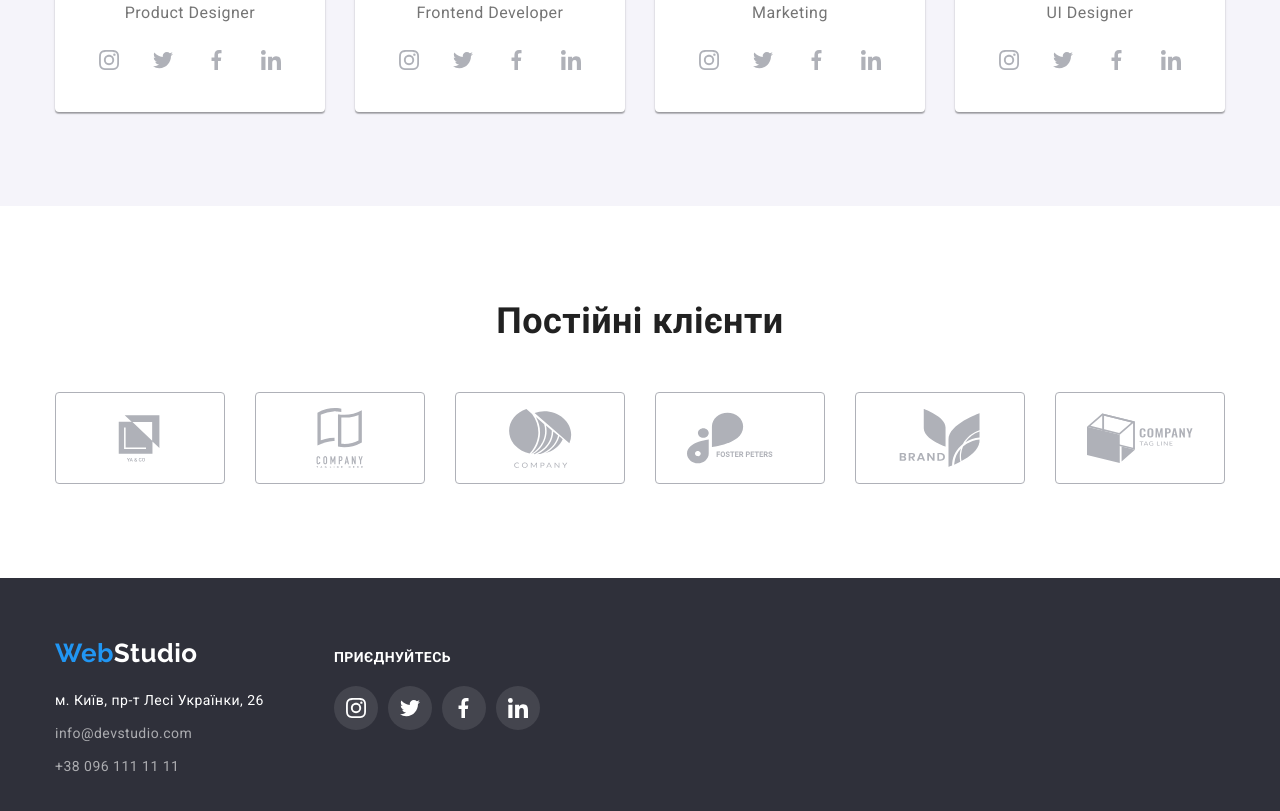
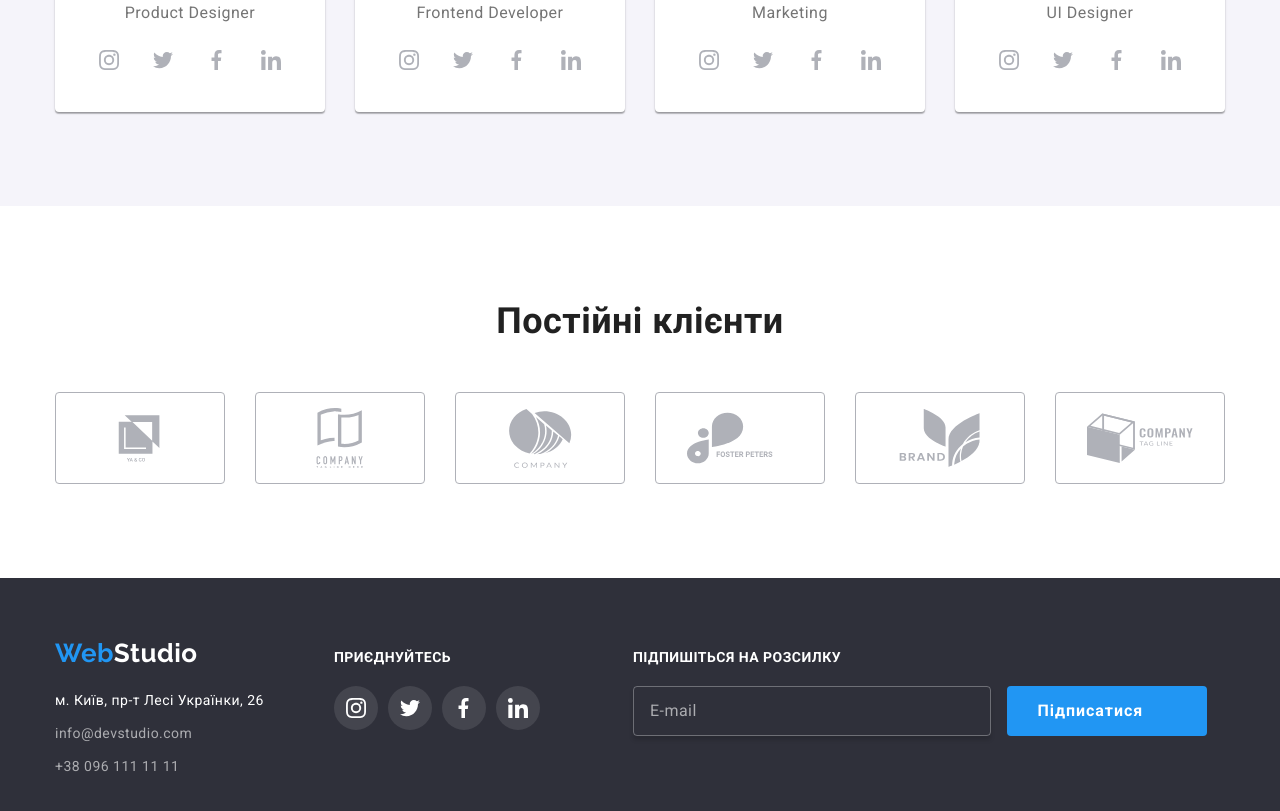
Before and after one commit to YevhenBez/goit-markup-hw-06, a plain HTML site: page index.html in a window 1280 px wide. Shown: the part 2098-2909 px from the top of the page. Drawn offline with nearby package versions, Linux system fonts and the light colour scheme.

Commit message:
Почти сделал в footer   блок "підпишіться на розсилку"
Почти сделал в footer   блок "підпишіться на розсилку" (осталось сделать только самолётик).

```diff
--- a/css/styles.css
+++ b/css/styles.css
@@ -13,6 +13,7 @@
     --icon-staff: #AFB1B8;
     --icon-bg-hover: #2196F3;
     --icon-accent: #FFFFFF;
+    --green: #0b951b;
 }
 
 h1,
@@ -699,6 +700,10 @@ ul {
     line-height: 1.71;
 }
 
+.footer-join {
+    margin-right: 93px;
+}
+
 .footer-title {
     color: var(--icon-accent);
     font-family: Roboto;
@@ -737,6 +742,65 @@ ul {
 .footer-link-icon:focus {
     background-color: var(--icon-bg-hover);
     outline: none;
+}
+
+.footer-text {
+    color: var(--icon-accent);
+    font-family: Roboto;
+    font-weight: 700;
+    font-size: 14px;
+    line-height: 1.14;
+    text-transform: uppercase;
+
+    margin-bottom: 20px;
+}
+
+.footer-in-mail {
+    color: var(--green);
+
+    width: 358px;
+    height: 50px;
+    border-radius: 4px;
+    border: 1px solid rgba(255, 255, 255, 0.3);
+    background-color: transparent;
+    box-shadow: 0px 4px 4px rgba(0, 0, 0, 0.15);
+
+    font-family: Roboto;
+    font-weight: 400;
+    font-size: 16px;
+    line-height: 1.25;
+
+    letter-spacing: 0.03em;
+
+    padding-left: 16px;
+    margin-right: 12px;
+}
+
+.footer-in-mail::placeholder {
+    color: rgba(255, 255, 255, 0.6);
+
+    font-family: Roboto;
+    font-weight: 400;
+    font-size: 16px;
+    line-height: 1.25;
+
+    letter-spacing: 0.03em;
+}
+
+.footer-btn-mailing {
+    width: 200px;
+    padding: 10px 62px 10px 28px;
+    border-radius: 4px;
+    border: 0px;
+    color: var(--button-accent-color);
+    background-color: var(--accent-color);
+
+    font-family: Roboto;
+    font-weight: 700;
+    font-size: 16px;
+    line-height: 1.87;
+
+    letter-spacing: 0.06em;
 }
 
 /* modal window */
--- a/index.html
+++ b/index.html
@@ -367,7 +367,7 @@
 
                 </address>
             </div>
-            <div>
+            <div class="footer-join">
                 <p class="footer-title">приєднуйтесь</p>
                 <ul class="footer-list-icon">
                     <li>
@@ -400,6 +400,13 @@
                     </li>
                 </ul>
             </div>
+            <div>
+                <p class="footer-text">підпишіться на розсилку</p>
+                <form class="footer-mailing">
+                    <input type="email" name="user-email" class="footer-in-mail" placeholder="E-mail" required >
+                    <button class="footer-btn-mailing" type="submit">Підписатися</button>
+                </form>
+            </div>
         </div>
     </footer>
     <div class="backdrop is-hidden" data-modal>
```
